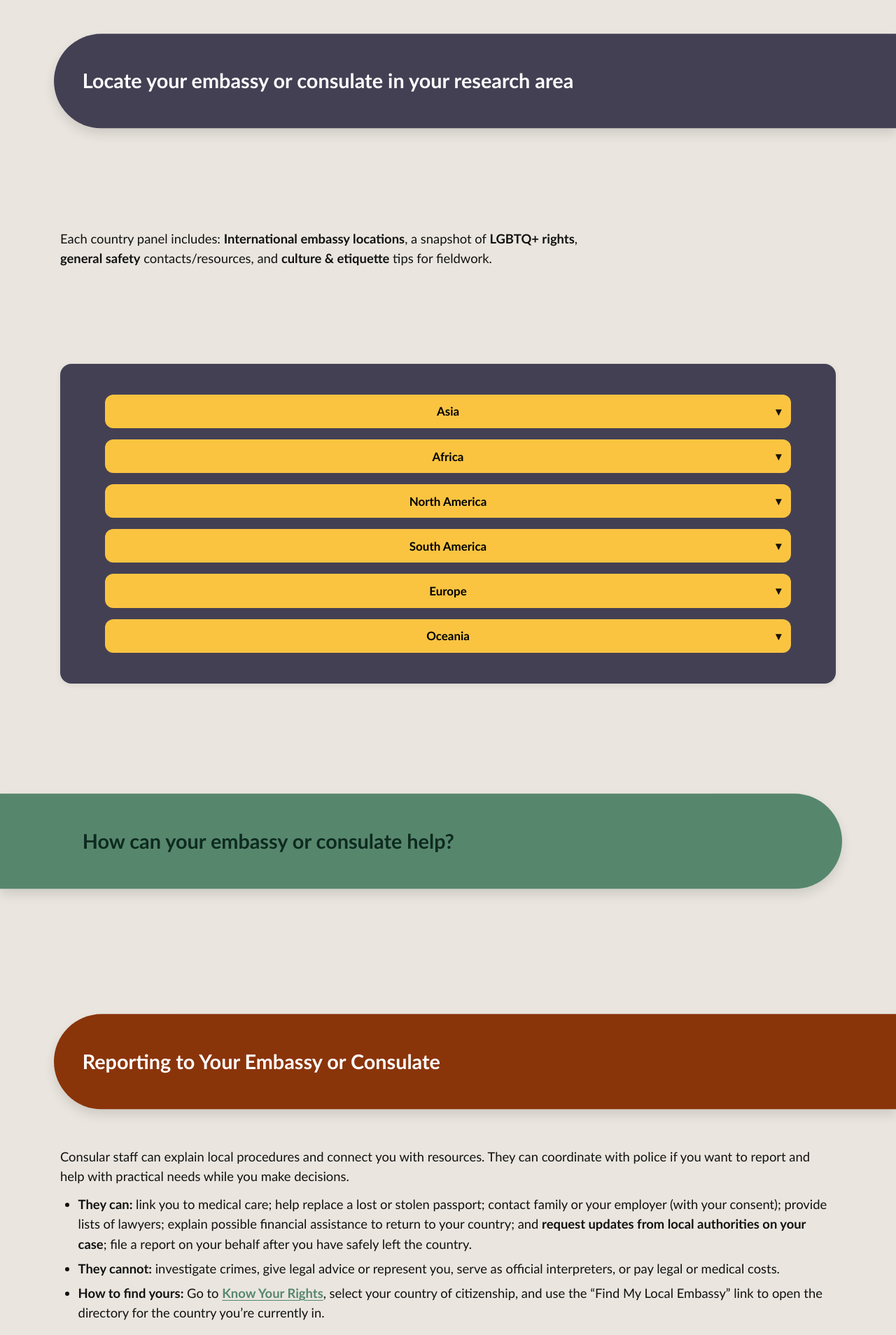
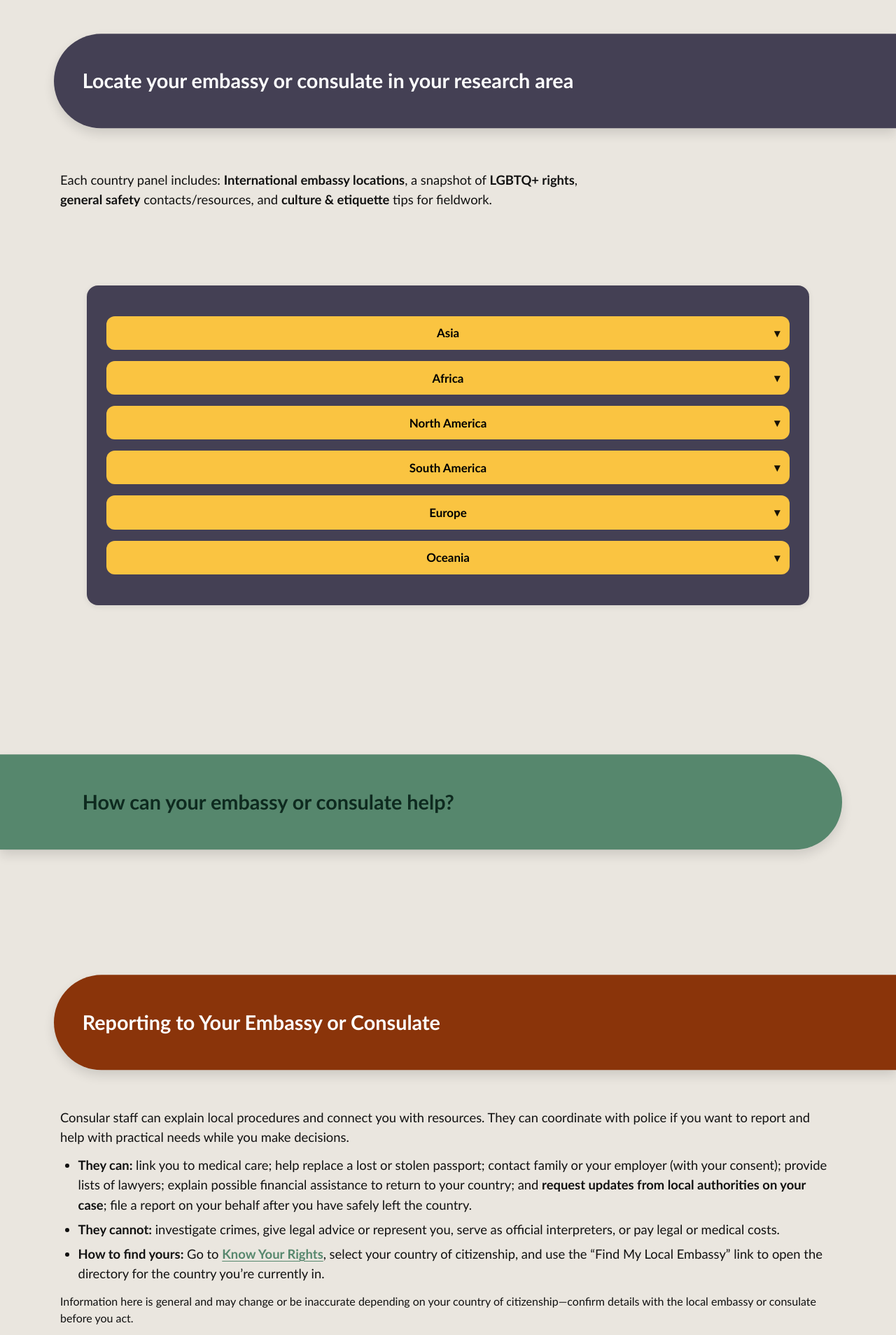
Before and after one commit to AnthroSafetyWarrior/GoldenTrowelProject, a Jekyll site: the page built from _pages/embassy.html, in a window 1280 px wide. Shown: the part 1616-3524 px from the top of the page at 70% size. Built offline with Jekyll 4.4.1, drawn with Linux system fonts in a browser that asks for light colours.

Commit message:
updating name

```diff
--- a/_pages/embassy.html
+++ b/_pages/embassy.html
@@ -191,17 +191,12 @@
 <!-- 3) LOCAte — pillband -->
 <section class="section">
 <h2 class="pillhead pill--slate pill--clip-right">Locate your embassy or consulate in your research area</h2>
-</section>
-
-<section class="section intro">
-  <div class="intro-title">
+
 <p class="lede-note" style="max-width:70ch;margin:.6rem 0 0;">
     Each country panel includes: <strong>International embassy locations</strong>,
     a snapshot of <strong>LGBTQ+ rights</strong>, <strong>general safety</strong> contacts/resources,
     and <strong>culture &amp; etiquette</strong> tips for fieldwork.
   </p>
-</div>
-</section>
 
      <section class="section section--flush">
     <div class="country-section">
@@ -2568,7 +2563,7 @@
     </div><!-- /.country-section -->
   </section>
 </section>
-
+</section>
 
 <!-- 3) WHAT HELP? — pillband -->
 <section class="section">
```
